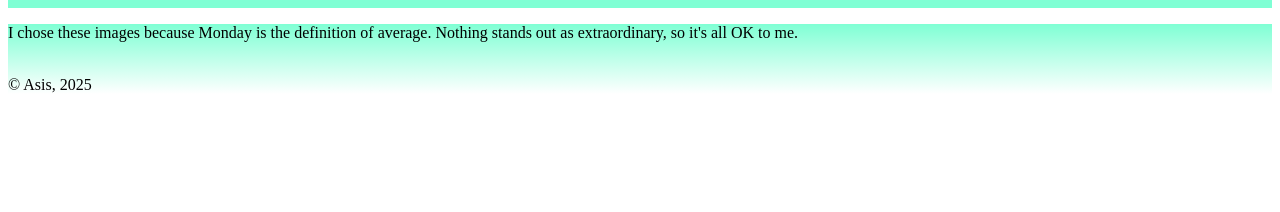
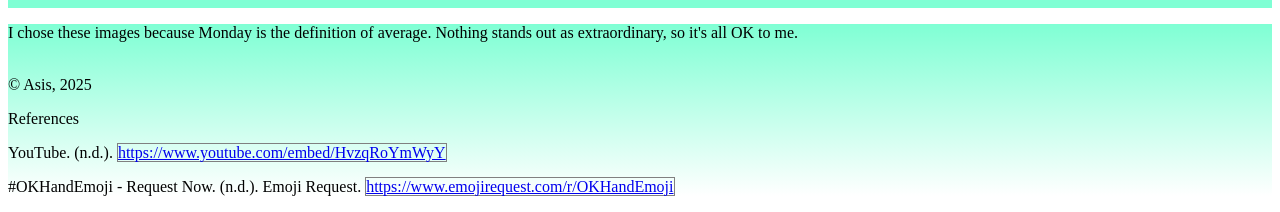
Before and after one commit to DJA0616/CS3_2ndQtrPortfolio, a plain HTML site: page public/Q2G1NAASIS.html in a window 1280 px wide. Shown: the part 1163-1375 px from the top of the page. Before the commit the page ends 1265 px from the top, so only its background shows below. Drawn offline with Linux system fonts and the light colour scheme.

Commit message:
Added Citations

```diff
--- a/public/Q2G1NAASIS.html
+++ b/public/Q2G1NAASIS.html
@@ -135,6 +135,10 @@
     <footer>
         <p>I chose these images because Monday is the definition of average. Nothing stands out as extraordinary, so it's all OK to me.</p> <br>
         &copy Asis, 2025
+        <p style="font-family: 'Times New Roman', Times, serif;">References</p>
+        <p>YouTube. (n.d.). <a href="https://www.youtube.com/embed/HvzqRoYmWyY">https://www.youtube.com/embed/HvzqRoYmWyY</a></p>
+
+        <p>#OKHandEmoji - Request Now. (n.d.). Emoji Request. <a href="https://www.emojirequest.com/r/OKHandEmoji">https://www.emojirequest.com/r/OKHandEmoji</a></p>
     </footer>
 </body>
 </html>
```
